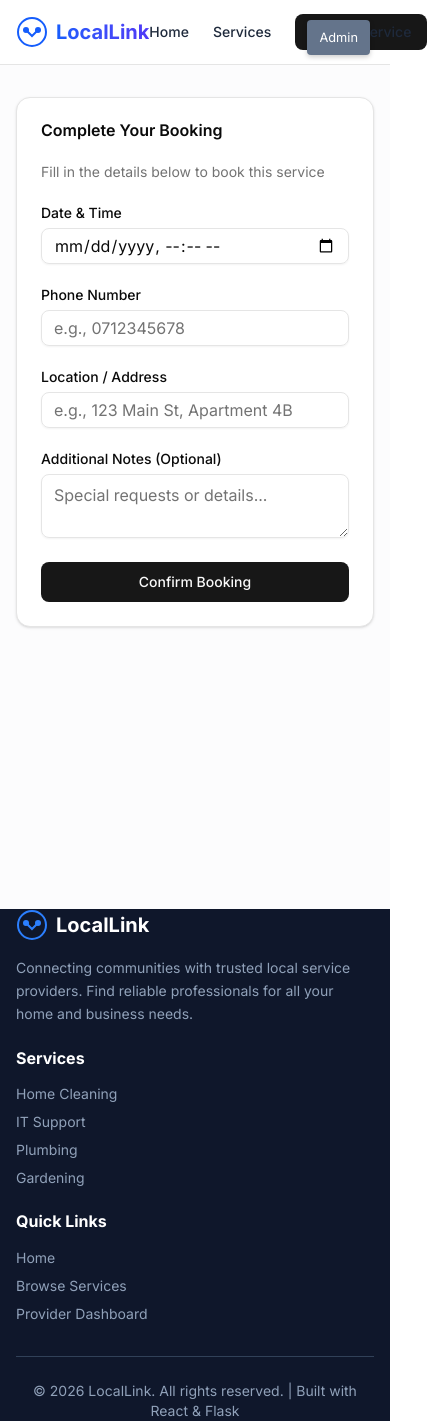
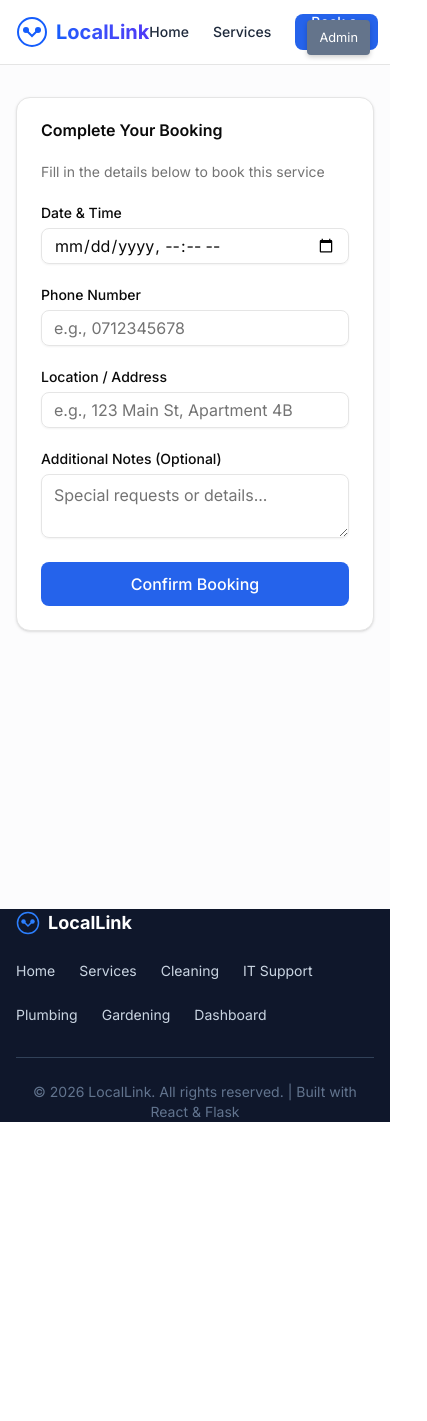
Before and after one commit to MrNawir/LocalLink-Frontend, a React (Vite) app in the folder client/: page /book/1 in a window 390 px wide. Shown: the whole page, 427 px wide, since content can reach past the window. After the commit the page ends 1122 px from the top, so only its background shows below. Built offline with nearby package versions, Linux system fonts and the light colour scheme.

Commit message:
fix: Blue buttons, improved footer, updated images

```diff
--- a/client/src/components/Footer.jsx
+++ b/client/src/components/Footer.jsx
@@ -1,46 +1,35 @@
 import React from 'react';
 import { Link } from 'react-router-dom';
-import { Separator } from '@/components/ui/separator';
 
 function Footer() {
     return (
-        <footer className="bg-slate-900 text-slate-400">
-            <div className="container mx-auto px-4 py-12">
-                <div className="grid grid-cols-1 md:grid-cols-3 gap-8 mb-8">
-                    <div>
-                        <Link to="/" className="flex items-center space-x-2 mb-4">
-                            <svg className="w-8 h-8 text-blue-500" viewBox="0 0 32 32" fill="none" xmlns="http://www.w3.org/2000/svg">
-                                <circle cx="16" cy="16" r="14" stroke="currentColor" strokeWidth="2"/>
-                                <circle cx="10" cy="14" r="3" fill="currentColor"/>
-                                <circle cx="22" cy="14" r="3" fill="currentColor"/>
-                                <path d="M10 14L16 20L22 14" stroke="currentColor" strokeWidth="2" strokeLinecap="round"/>
-                            </svg>
-                            <span className="text-xl font-bold text-white">LocalLink</span>
-                        </Link>
-                        <p className="text-sm leading-relaxed max-w-sm">
-                            Connecting communities with trusted local service providers. Find reliable professionals for all your home and business needs.
-                        </p>
+        <footer className="bg-slate-900 text-slate-300">
+            <div className="container mx-auto px-4 py-10">
+                <div className="flex flex-col md:flex-row md:items-center md:justify-between gap-6">
+                    {/* Brand */}
+                    <div className="flex items-center space-x-2">
+                        <svg className="w-6 h-6 text-blue-500" viewBox="0 0 32 32" fill="none" xmlns="http://www.w3.org/2000/svg">
+                            <circle cx="16" cy="16" r="14" stroke="currentColor" strokeWidth="2"/>
+                            <circle cx="10" cy="14" r="3" fill="currentColor"/>
+                            <circle cx="22" cy="14" r="3" fill="currentColor"/>
+                            <path d="M10 14L16 20L22 14" stroke="currentColor" strokeWidth="2" strokeLinecap="round"/>
+                        </svg>
+                        <span className="text-lg font-bold text-white">LocalLink</span>
                     </div>
-                    <div>
-                        <h4 className="text-white font-semibold mb-4">Services</h4>
-                        <ul className="space-y-2 text-sm">
-                            <li><Link to="/marketplace?category=Home Cleaning" className="hover:text-white transition-colors">Home Cleaning</Link></li>
-                            <li><Link to="/marketplace?category=IT Support" className="hover:text-white transition-colors">IT Support</Link></li>
-                            <li><Link to="/marketplace?category=Plumbing" className="hover:text-white transition-colors">Plumbing</Link></li>
-                            <li><Link to="/marketplace?category=Gardening" className="hover:text-white transition-colors">Gardening</Link></li>
-                        </ul>
-                    </div>
-                    <div>
-                        <h4 className="text-white font-semibold mb-4">Quick Links</h4>
-                        <ul className="space-y-2 text-sm">
-                            <li><Link to="/" className="hover:text-white transition-colors">Home</Link></li>
-                            <li><Link to="/marketplace" className="hover:text-white transition-colors">Browse Services</Link></li>
-                            <li><Link to="/admin" className="hover:text-white transition-colors">Provider Dashboard</Link></li>
-                        </ul>
+
+                    {/* Links */}
+                    <div className="flex flex-wrap gap-6 text-sm">
+                        <Link to="/" className="hover:text-white transition-colors">Home</Link>
+                        <Link to="/marketplace" className="hover:text-white transition-colors">Services</Link>
+                        <Link to="/marketplace?category=Home Cleaning" className="hover:text-white transition-colors">Cleaning</Link>
+                        <Link to="/marketplace?category=IT Support" className="hover:text-white transition-colors">IT Support</Link>
+                        <Link to="/marketplace?category=Plumbing" className="hover:text-white transition-colors">Plumbing</Link>
+                        <Link to="/marketplace?category=Gardening" className="hover:text-white transition-colors">Gardening</Link>
+                        <Link to="/admin" className="hover:text-white transition-colors">Dashboard</Link>
                     </div>
                 </div>
-                <Separator className="bg-slate-700" />
-                <div className="pt-6 text-center text-sm">
+
+                <div className="border-t border-slate-700 mt-8 pt-6 text-center text-sm text-slate-500">
                     <p>&copy; 2026 LocalLink. All rights reserved. | Built with React & Flask</p>
                 </div>
             </div>
--- a/client/src/components/NavBar.jsx
+++ b/client/src/components/NavBar.jsx
@@ -41,9 +41,13 @@ function NavBar() {
                     >
                         Services
                     </NavLink>
-                    <Button asChild>
-                        <Link to="/marketplace">Book a Service</Link>
-                    </Button>
+                    <Link
+                        to="/marketplace"
+                        className="inline-flex items-center justify-center h-9 px-4 rounded-md text-sm font-medium"
+                        style={{ backgroundColor: '#2563eb', color: '#ffffff' }}
+                    >
+                        Book a Service
+                    </Link>
                 </div>
             </div>
         </nav>
--- a/client/src/pages/BookingForm.jsx
+++ b/client/src/pages/BookingForm.jsx
@@ -152,9 +152,13 @@ function BookingForm() {
                                 />
                             </div>
 
-                            <Button type="submit" className="w-full" size="lg">
+                            <button
+                                type="submit"
+                                className="w-full h-11 px-8 rounded-md text-base font-medium"
+                                style={{ backgroundColor: '#2563eb', color: '#ffffff' }}
+                            >
                                 Confirm Booking
-                            </Button>
+                            </button>
                         </form>
                     </CardContent>
                 </Card>
--- a/client/src/pages/Home.jsx
+++ b/client/src/pages/Home.jsx
@@ -60,12 +60,19 @@ function Home() {
                             Connect with expert professionals in your neighborhood for cleaning, repairs, gardening, IT support and more.
                         </p>
                         <div className="flex flex-col sm:flex-row gap-4 justify-center">
-                            <Button size="lg" asChild>
-                                <Link to="/marketplace">Browse Services</Link>
-                            </Button>
-                            <Button size="lg" variant="outline" asChild>
-                                <Link to="/admin">Provider Dashboard</Link>
-                            </Button>
+                            <Link
+                                to="/marketplace"
+                                className="inline-flex items-center justify-center h-11 px-8 rounded-md text-base font-medium transition-colors"
+                                style={{ backgroundColor: '#2563eb', color: '#ffffff' }}
+                            >
+                                Browse Services
+                            </Link>
+                            <Link
+                                to="/admin"
+                                className="inline-flex items-center justify-center h-11 px-8 rounded-md text-base font-medium border border-gray-300 bg-white text-gray-900 hover:bg-gray-50 transition-colors"
+                            >
+                                Provider Dashboard
+                            </Link>
                         </div>
                     </div>
                 </div>
@@ -107,28 +114,31 @@ function Home() {
 
                     <div className="grid grid-cols-1 sm:grid-cols-2 lg:grid-cols-4 gap-6">
                         {categories.length > 0 ? categories.map((cat) => (
-                            <Card
+                            <div
                                 key={cat.id}
-                                className="cursor-pointer group overflow-hidden transition-all duration-300 hover:shadow-xl hover:-translate-y-1"
+                                className="cursor-pointer group overflow-hidden rounded-xl border bg-card shadow transition-all duration-300 hover:shadow-xl hover:-translate-y-1"
                                 onClick={() => handleCategoryClick(cat.name)}
                             >
-                                <div className="relative h-40 overflow-hidden">
+                                <div className="relative h-48 overflow-hidden">
                                     <img
                                         src={cat.image_url || 'https://images.unsplash.com/photo-1581578731117-104f2a41bcbe?w=400'}
                                         alt={cat.name}
                                         className="w-full h-full object-cover transition-transform duration-300 group-hover:scale-110"
                                     />
-                                    <div className="absolute inset-0 bg-gradient-to-t from-black/80 via-black/40 to-transparent" />
+                                    <div className="absolute inset-0 bg-gradient-to-t from-black/90 via-black/50 to-black/20" />
                                     <div className="absolute bottom-0 left-0 right-0 p-4">
-                                        <h3 className="text-white font-semibold text-lg drop-shadow-lg">
+                                        <h3 className="text-white font-bold text-xl drop-shadow-lg mb-3">
                                             {cat.name}
                                         </h3>
-                                        <span className="inline-block mt-2 px-3 py-1 bg-white text-gray-900 text-sm font-medium rounded-full shadow-lg hover:bg-blue-600 hover:text-white transition-colors">
+                                        <span
+                                            className="inline-flex items-center justify-center px-4 py-2 rounded-md text-sm font-semibold shadow-md"
+                                            style={{ backgroundColor: '#ffffff', color: '#000000' }}
+                                        >
                                             View Services
                                         </span>
                                     </div>
                                 </div>
-                            </Card>
+                            </div>
                         )) : (
                             <div className="col-span-full text-center py-12">
                                 <div className="animate-pulse text-muted-foreground">Loading categories...</div>
--- a/client/src/pages/ServiceDetail.jsx
+++ b/client/src/pages/ServiceDetail.jsx
@@ -104,9 +104,13 @@ function ServiceDetail() {
                         </Card>
 
                         {/* Book Now Button */}
-                        <Button size="lg" className="w-full" asChild>
-                            <Link to={`/book/${service.id}`}>Book This Service</Link>
-                        </Button>
+                        <Link
+                            to={`/book/${service.id}`}
+                            className="inline-flex items-center justify-center w-full h-11 px-8 rounded-md text-base font-medium"
+                            style={{ backgroundColor: '#2563eb', color: '#ffffff' }}
+                        >
+                            Book This Service
+                        </Link>
 
                         <p className="text-center text-sm text-muted-foreground">
                             Secure booking with LocalLink protection
```
